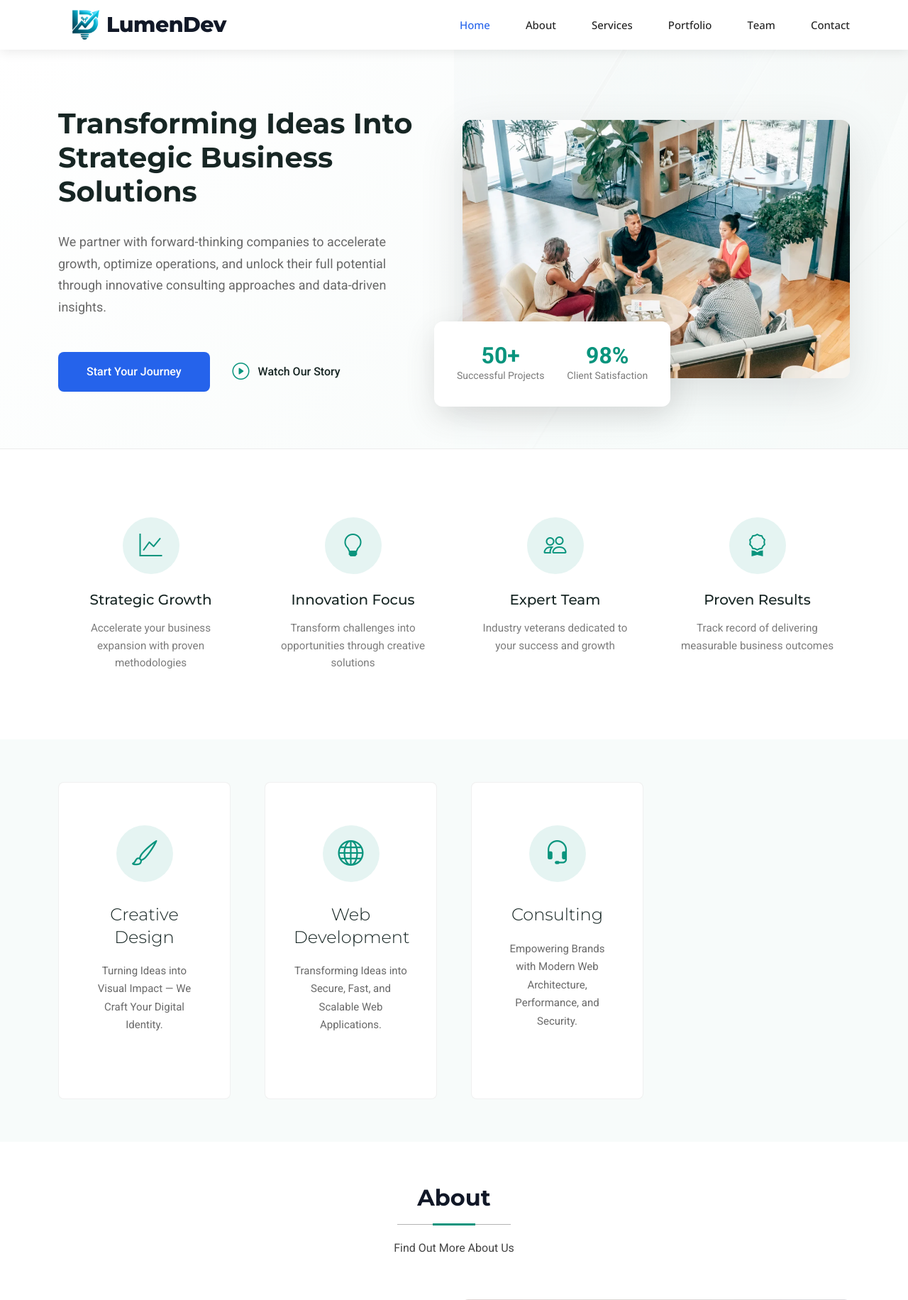
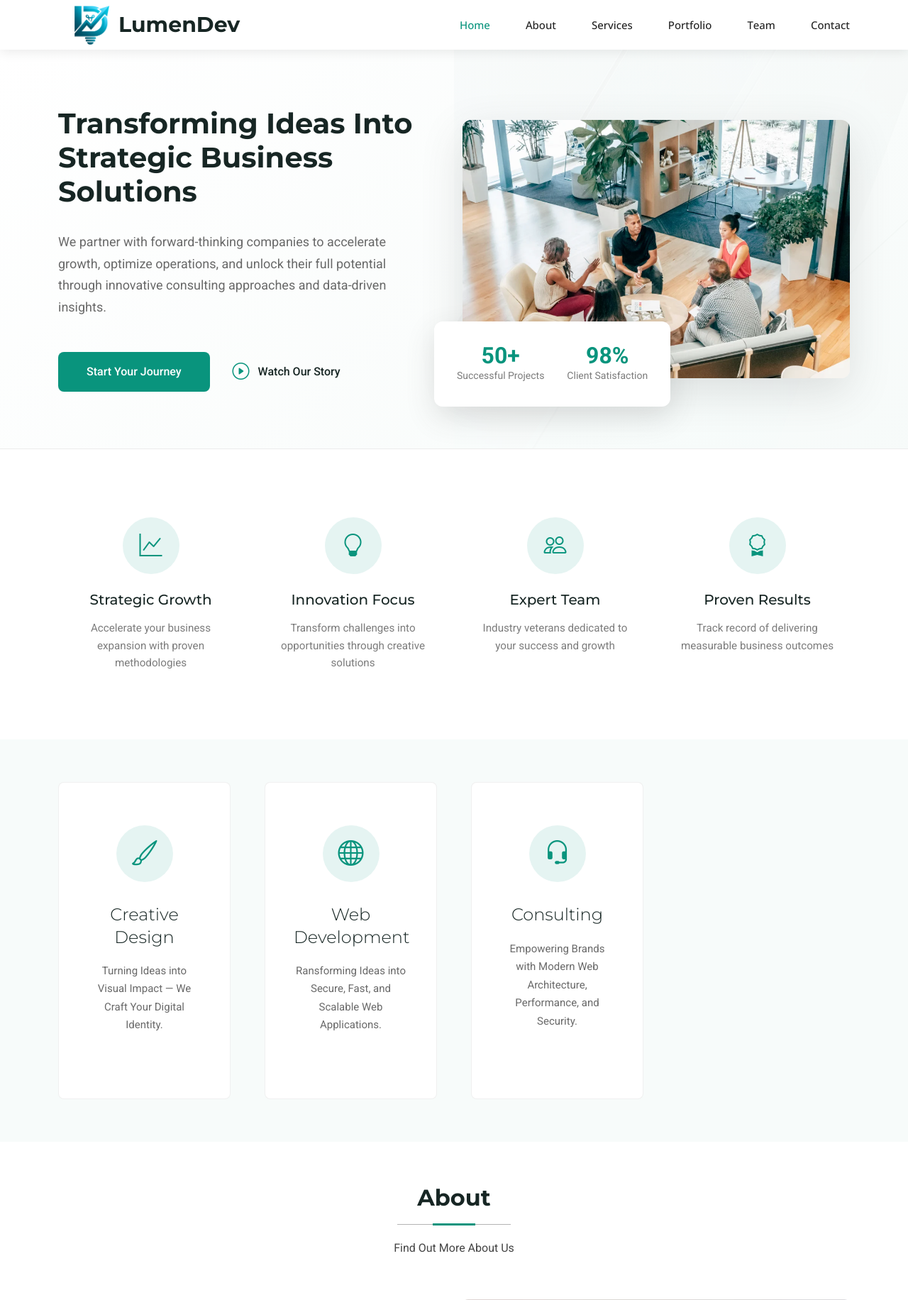
Before and after one commit to shaharia-islam-png/LumenDev, a Django app: page / in a window 1280 px wide. Shown: the top 1832 px of the page at 71% size. Run offline with Django 5.2, Linux system fonts and the light colour scheme; some libraries are stand-ins or nearby versions.

Commit message:
Remove CSS styles and fix typos in index.html
Removed inline CSS styles for LumenDev visual polish and corrected several typos in text content.

```diff
--- a/LumenDev/template/index.html
+++ b/LumenDev/template/index.html
@@ -44,74 +44,6 @@
 
     <!-- Main CSS File -->
     <link href="{% static 'assets/css/main.css' %}" rel="stylesheet" />
-
-    <style>
-      /* LumenDev visual polish - keeps the original CoreBiz layout intact */
-      :root {
-        --lumendev-accent: #2563eb;
-        --lumendev-accent-dark: #1d4ed8;
-        --lumendev-soft: #eff6ff;
-      }
-
-      .header .logo .sitename {
-        color: #111827;
-        font-weight: 800;
-        letter-spacing: -0.5px;
-      }
-
-      .header .logo img.site-logo {
-        max-height: 42px;
-        width: auto;
-      }
-
-      .navmenu a:hover,
-      .navmenu a.active {
-        color: var(--lumendev-accent) !important;
-      }
-
-      .btn-primary,
-      .btn-choose,
-      .send-button {
-        background: var(--lumendev-accent) !important;
-        border-color: var(--lumendev-accent) !important;
-      }
-
-      .btn-primary:hover,
-      .btn-choose:hover,
-      .send-button:hover {
-        background: var(--lumendev-accent-dark) !important;
-        border-color: var(--lumendev-accent-dark) !important;
-      }
-
-      .service-icon,
-      .feature-item .icon,
-      .skill-icon,
-      .contact-icon {
-        color: var(--lumendev-accent);
-      }
-
-      .section-title h2 {
-        color: #111827;
-      }
-
-      .option-card.active {
-        border-color: var(--lumendev-accent) !important;
-        background: var(--lumendev-soft);
-      }
-
-      .price-card {
-        border-color: rgba(37, 99, 235, 0.18) !important;
-      }
-
-      .price-card .price {
-        color: var(--lumendev-accent);
-      }
-
-      .footer .sitename {
-        color: var(--lumendev-accent);
-      }
-    </style>
-
   </head>
 
   <body class="index-page">
@@ -307,7 +239,7 @@
                 </div>
                 <h3>Web Development</h3>
                 <p>
-                  Transforming Ideas into Secure, Fast, and Scalable Web Applications.
+                  Ransforming Ideas into Secure, Fast, and Scalable Web Applications.
                 </p>
                 <a href="{% url 'service-details'%}" class="service-link">
                   <!-- <span>Explore Service</span> -->
@@ -1354,7 +1286,7 @@
             </div>
           </div>
           <div class="content">
-            <h3>E-commerce Platform</h3>
+            <h3>E-commerce Plaform</h3>
             <p>HTML,Responsive CSS,JS,Django,PostgreSQL</p>
           </div>
         </div>
@@ -1377,7 +1309,7 @@
             </div>
           </div>
           <div class="content">
-            <h3>Business Platform</h3>
+            <h3>Buisness Platform</h3>
             <p>HTML,Responsive CSS,JS,Django,PostgreSQL</p>
           </div>
         </div>
@@ -1423,7 +1355,7 @@
             </div>
           </div>
           <div class="content">
-            <h3>Restaurant</h3>
+            <h3>Resturant</h3>
             <p>HTML,Responsive CSS,JS,Django,PostgreSQL</p>
           </div>
         </div>
@@ -1654,7 +1586,7 @@
                   <h4 class="member-name">Shaharia Islam</h4>
                   <span class="member-role">Chief Executive Officer & Engineer</span>
                   <p class="member-bio">
-                   Technology shouldn't just exist for your institution—it should actively push it forward. Every line of code we write at LumenDev is crafted with a single purpose: to give organizations a seamless, responsive, and scalable platform to thrive in the modern world
+                    Shaharia provides strategic leadership and high-level engineering oversight, guiding multidisciplinary teams to ensure technical excellence and industry leadership.
                   </p>
                   <div class="member-socials">
                     <a href="https://www.facebook.com/shaharia.islam.447914"><i class="bi bi-facebook"></i></a>
@@ -1683,7 +1615,7 @@
                   <h4 class="member-name">Abu Ayub</h4>
                   <span class="member-role">Product Manager & Engineer</span>
                   <p class="member-bio">
-                   Building a website is easy; building the right product takes understanding. My focus at LumenDev is ensuring every feature we deliver directly serves your institution's goals—delivering a seamless, fast, and scalable user experience from day one
+                    Abu Ayub bridges market needs and technical feasibility by managing the full product lifecycle and leading engineering teams in building robust software.
                   </p>
                   <div class="member-socials">
                     <a href="https://www.facebook.com/AbuAyubMinhaz"><i class="bi bi-facebook"></i></a>
@@ -1712,7 +1644,7 @@
                   <h4 class="member-name">Mir Mohammad Ahad</h4>
                   <span class="member-role">Marketing Director & Engineer</span>
                   <p class="member-bio">
-                   A great website is your institution’s most powerful marketing tool. At LumenDev, we bridge the gap between innovative design and market success to help your brand reach its full potential
+                    Mir Mohammad Ahad shapes global brand identity while directing UX/UI design and front-end engineering to ensure intuitive, engaging user experiences.
                   </p>
                   <div class="member-socials">
                     <a href="https://www.facebook.com/share/1Gb61A9Mtr/"><i class="bi bi-facebook"></i></a>
@@ -1741,7 +1673,7 @@
                   <h4 class="member-name">Abu Ayub</h4>
                   <span class="member-role">Lead Engineer</span>
                   <p class="member-bio">
-                   Clean code, robust architecture, and flawless responsiveness aren't just technical goals—they're our standard. At LumenDev, we build web platforms engineered to handle growth effortlessly from day one
+                    Abu Ayub designs complex system architecture and evaluates new technologies to deliver scalable systems that solve unique client problems.
                   </p>
                   <div class="member-socials">
                     <a href="https://www.linkedin.com/in/abu-ayub-bhuyan-376840356/"><i class="bi bi-linkedin"></i></a>
@@ -2333,7 +2265,7 @@
               <span class="sitename">LumenDev</span>
             </a>
             <div class="footer-contact pt-3">
-              <p>Cumilla, Bangladesh</p>
+              <p>Cumilla, Bagladesh</p>
               <p class="mt-3">
                 <strong>Phone:</strong> <span>01335-461284<br>01406-785952<br>01741-626675</span>
               </p>
@@ -2394,7 +2326,7 @@
       <div class="container copyright text-center mt-4">
         <p>
           © <span>Copyright</span>
-          <strong class="px-1 sitename">LumenDev</strong>
+          <strong class="px-1 sitename">LumennDev</strong>
           <span>All Rights Reserved</span>
         </p>
       </div>
```
